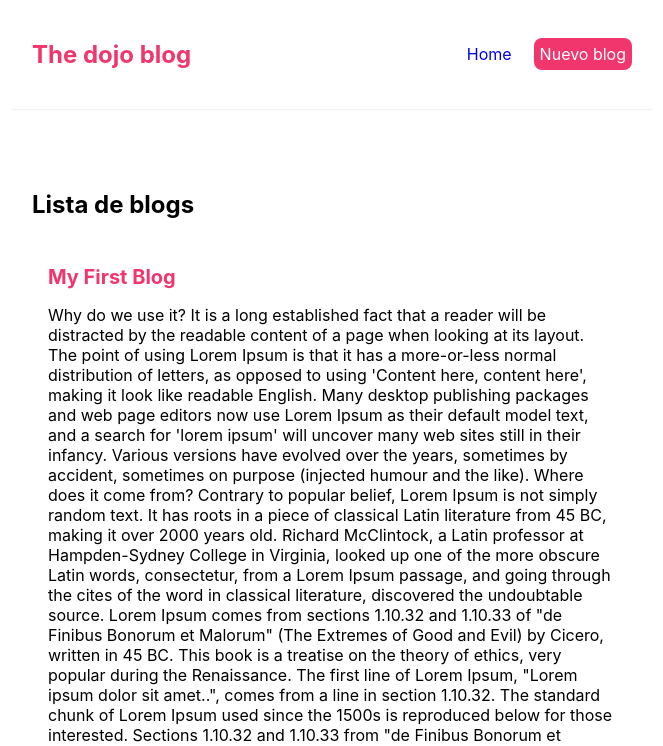
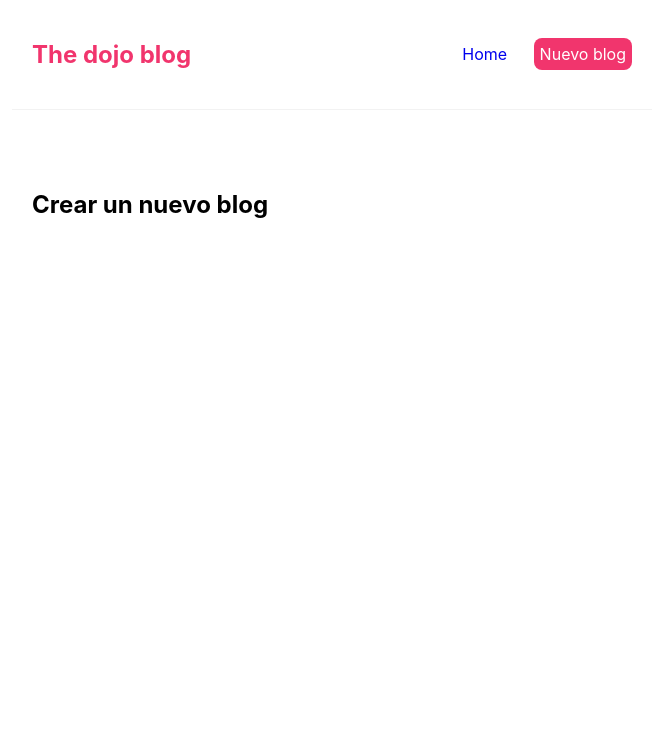
Before and after one commit to PepeAliasJose/ReactApp, a React (Create React App) app in the folder reactapp/: page /create in a window 1280 px wide. Shown: the top 746 px of the page, without its empty margins (308-971 px from the left). Built offline with nearby package versions, Linux system fonts and the light colour scheme; data requests are answered from the project's data file.

Commit message:
Hasta video 23
React Router
Exact match routes
Router links

```diff
--- /dev/null
+++ b/package.json
@@ -0,0 +1,5 @@
+{
+  "dependencies": {
+    "react-router-dom": "^5.3.4"
+  }
+}
--- a/reactapp/package.json
+++ b/reactapp/package.json
@@ -8,6 +8,7 @@
     "@testing-library/user-event": "^13.5.0",
     "react": "^18.2.0",
     "react-dom": "^18.2.0",
+    "react-router-dom": "^5.3.4",
     "react-scripts": "5.0.1",
     "web-vitals": "^2.1.4"
   },
--- a/reactapp/src/App.js
+++ b/reactapp/src/App.js
@@ -1,15 +1,31 @@
 import Navbar from './Navbar';
 import Home from './Home';
+import { BrowserRouter as Router, Route, Switch } from 'react-router-dom';
+import Create from './Create';
 
 function App() {
 
   return (
-    <div className="App">
-      <Navbar/> {/*Componente navbar creado antes*/}
-      <div className="content">
-        <Home/> {/*Componente home*/}
+    <Router> {/*Componente para router*/}
+      <div className="App">
+        <Navbar/> {/*Componente navbar creado antes*/}
+        <div className="content">
+          <Switch> {/*Componente que envuelve los posibles contenidos*/}
+
+            {/*La ruta de / va la ultima por que hace match*/}
+            {/* O usas el exact -> */}
+            <Route exact path='/'>
+              <Home/>
+            </Route>
+
+            <Route path='/create'> {/* Si la ruta acccedida es la del path pinta el componente*/}
+              <Create/>
+            </Route>
+
+          </Switch>
+        </div>
       </div>
-    </div>
+    </Router>
   );
 }
 
--- /dev/null
+++ b/reactapp/src/Create.js
@@ -0,0 +1,11 @@
+function Create(){
+
+    return(
+        <div className="create">
+            <h2>Crear un nuevo blog</h2>
+        </div>
+    );
+
+}
+
+export default Create;
--- a/reactapp/src/Navbar.js
+++ b/reactapp/src/Navbar.js
@@ -1,14 +1,17 @@
+import { Link } from "react-router-dom";
+
 const Navbar = () => {
     return (
         <nav className="navbar">
             <h1>The dojo blog </h1>
             <div className="links">
-                <a href="/">Home</a>
-                <a href="/create" style={{
+                <Link to="/">Home</Link> {/*Si pones el componente Link lo intercepta React
+                para inyectar contenido en el DOM antes de hacer una solicitud al servidor*/}
+                <Link to="/create" style={{
                     color:'white' ,
                     backgroundColor: '#f1356d',
                     borderRadius: '8px'
-                }}>Nuevo blog</a>
+                }}>Nuevo blog</Link>
             </div>
         </nav>
     );
```
Also changed, not shown: 2 other files (tests, documents, lock files or other folders).
